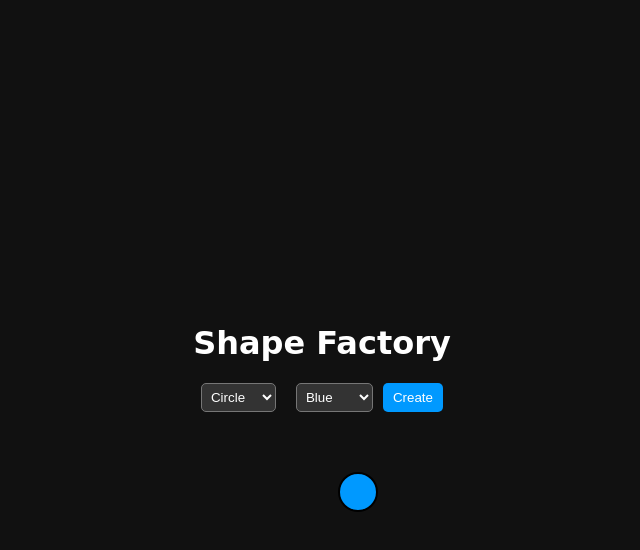
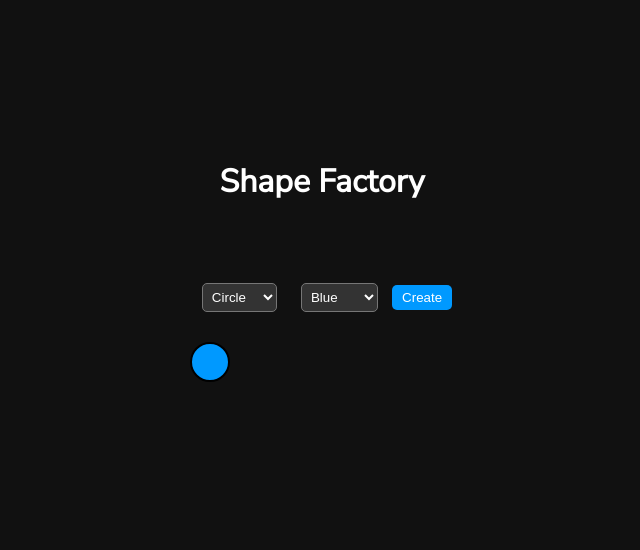
Before and after one commit to nnifemi/shape-factory, a plain HTML site: page index.html in a window 1280 px wide. Both pictures are taken after a click on the button "Create". Shown: the whole page, without its empty margins (318-958 px from the left). Drawn offline with Linux system fonts and the light colour scheme; a web font is replaced by a local one.

Commit message:
Update index.css

```diff
--- a/assets/style/index.css
+++ b/assets/style/index.css
@@ -9,43 +9,60 @@ body {
   margin: 0;
   background-color: #111;
   color: white;
-  font-family: 'Nunito Sans', sans-serif;
+  font-family: 'Finger Paint', 'Nunito Sans', sans-serif;
+}
+
+.container {
+  text-align: center;
 }
 
 h1 {
-  font-family: 'Finger Paint', cursive;
+  top: 20vh;
+  position: fixed;
+  margin: 0;
+}
+
+.select-container {
+  position: fixed;
+  top: 30vh; /* Adjust as needed */
+  margin-bottom: 6vh;
+}
+
+#shapeSelect,
+#colorSelect {
+  padding: 5px;
+  color: #fff;
+  background-color: #333;
+  border-radius: 5px;
 }
 
 .shape-container {
-  margin-left: 79vh;
-  margin-right: auto;
   display: grid;
   grid-template-columns: repeat(6, 1fr);
+  grid-template-rows: repeat(4, 1fr);
   gap: 5px;
-  padding-left: 8vh;
-  position: relative;
-  z-index: 0;
+  margin-top: 20px;
 }
 
-
 .shape {
-  width: 36px;
-  height: 36px;
   border: 2px solid black;
   border-radius: 50%;
   cursor: pointer;
-  transform: translateY(100%) translateX(-100%);
+  width: 45px;
+  height: 45px;
 }
 
 #messageContainer {
   color: #ffffff;
-  margin-top: 25px;
-  position: relative;
+  bottom: 20vh;
+  position: fixed;
   z-index: 1;
 }
 
-label, select, button {
-  margin-right: 10px;
+label,
+select,
+button {
+  margin: 0 5px; /* Adjust if needed */
   border-radius: 5px;
 }
 
@@ -62,40 +79,22 @@ button:hover {
   background-color: #007acc;
 }
 
-select {
-  padding: 5px;
-  color: #fff;
-  background-color: #333;
-}
-
 .fa {
   font-size: 20px;
   margin-right: 5px;
 }
 
 .flex-container {
-  display: flex;
   margin-bottom: 20px;
 }
 
-.menu-up {
-  position: relative;
+.shape-bg {
+  display: none;
+  background-color: #333;
+  padding: 5px 20px 20px;
+  margin-bottom: 20px;
 }
 
-.menu-up option {
-  background-color: #333;
-  color: white;
+.shape-container {
+  margin-top: 10px;
 }
-
-.menu-up::before {
-  content: '\25BC';
-  position: absolute;
-  top: 0;
-  right: 0;
-  padding: 8px;
-  pointer-events: none;
-}
-
-.menu-up:hover::before {
-  content: '\25B2';
-}
```
